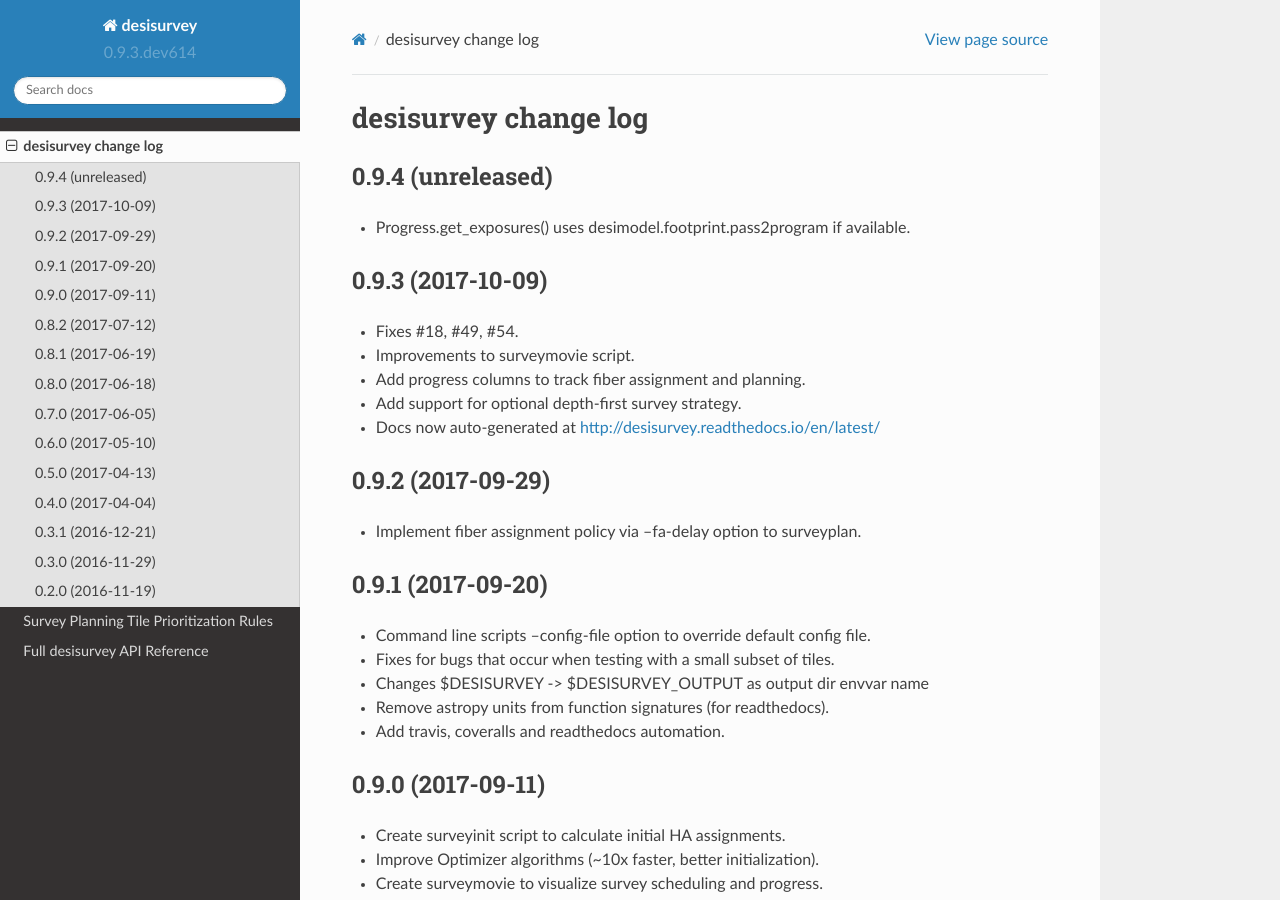
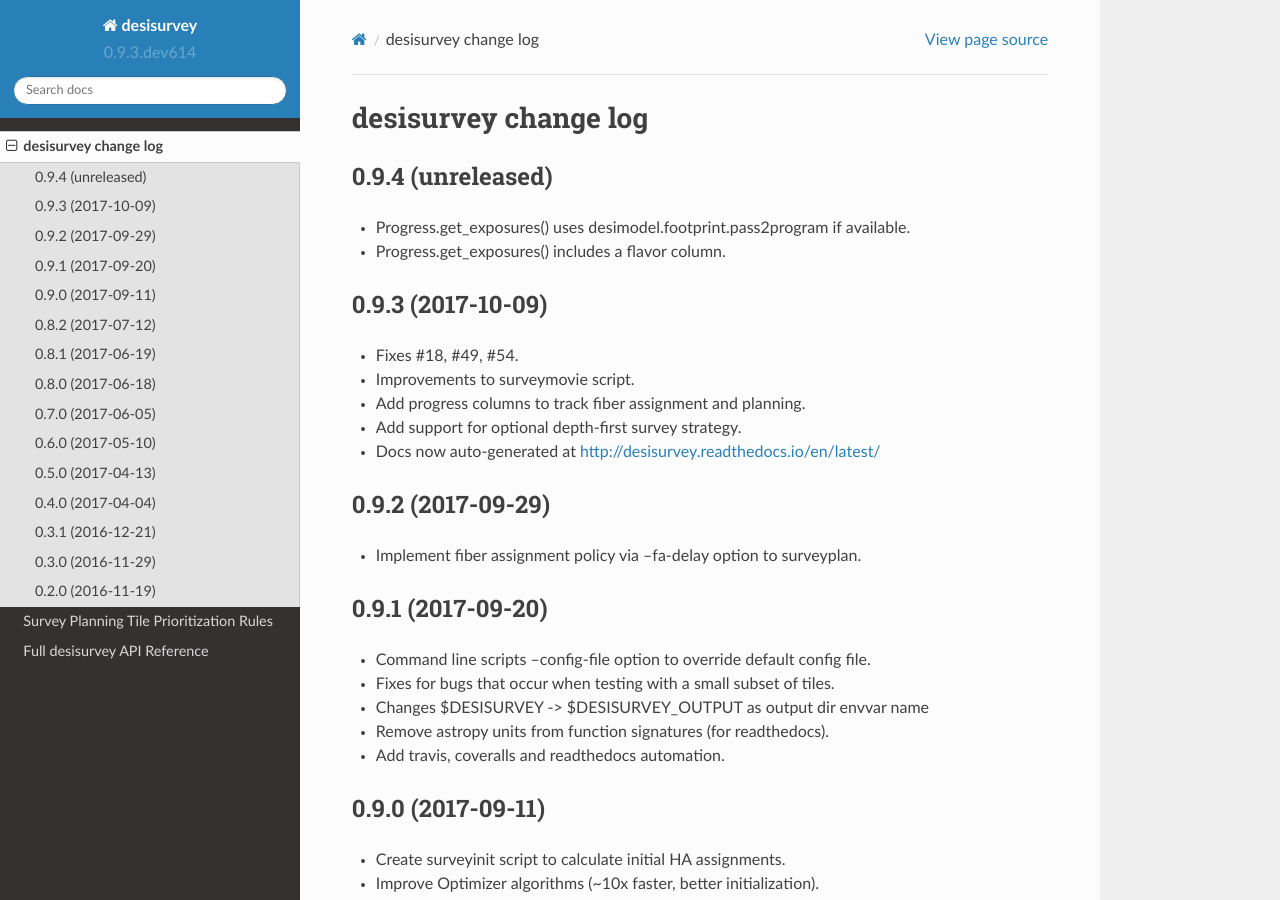
Before and after one commit to desihub/desisurvey, a Sphinx documentation site: the page built from doc/changes.rst, in a window 1280 px wide and 900 px high. Built offline with Sphinx 7.4.7 and the Read the Docs theme 2.0.0, drawn with Linux system fonts in a browser that asks for light colours.

Commit message:
update changes.rst [skip ci]

```diff
--- a/doc/changes.rst
+++ b/doc/changes.rst
@@ -6,6 +6,7 @@ desisurvey change log
 ------------------
 
 * Progress.get_exposures() uses desimodel.footprint.pass2program if available.
+* Progress.get_exposures() includes a flavor column.
 
 0.9.3 (2017-10-09)
 ------------------
```
